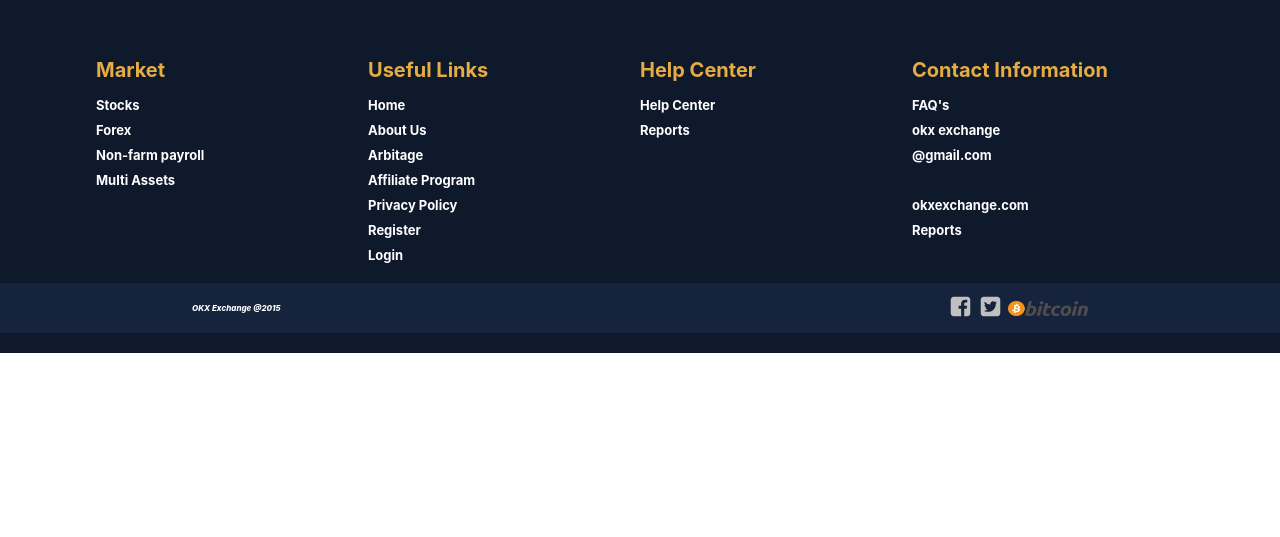
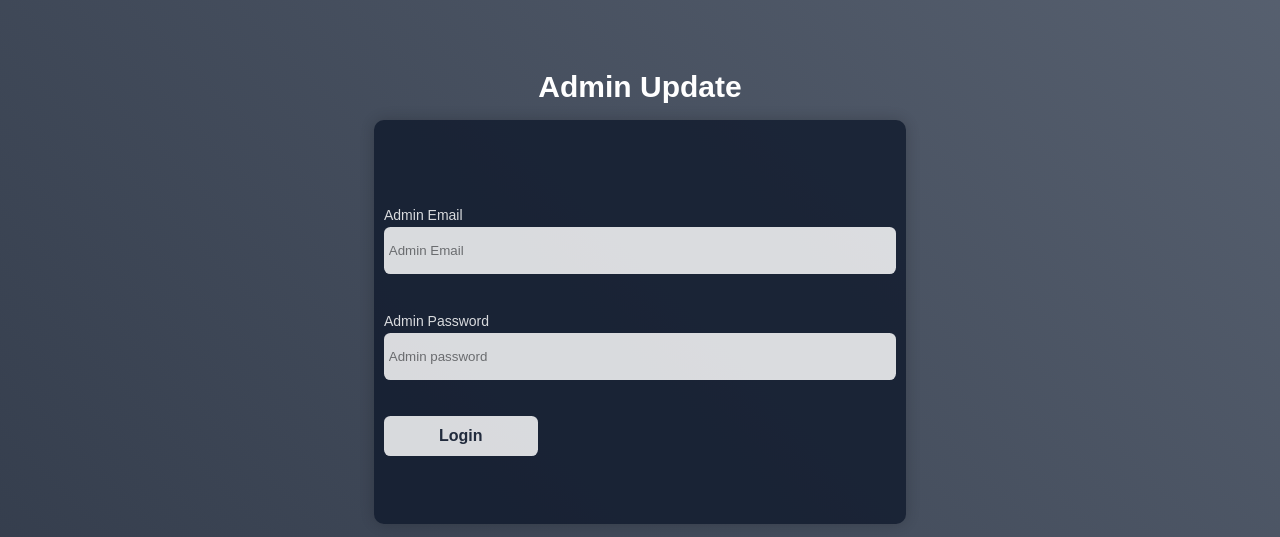
Before and after one commit to EbukaNweje/OKX_exchange, a React (Create React App) app: page /adminLogin in a window 1280 px wide. Shown: the part 263-800 px from the top of the page. Built offline with nearby package versions, Linux system fonts and the light colour scheme.

Commit message:
New work

```diff
--- /dev/null
+++ b/src/AdminLogin.js
@@ -0,0 +1,151 @@
+import React, { useState } from 'react';
+import styled from 'styled-components';
+import Swal from "sweetalert2"
+import {useNavigate} from 'react-router-dom';
+
+
+const AdminLogin = () => {
+
+    const navigate = useNavigate()
+    const [email, setEmail] = useState("")
+    const [password, setPassword] = useState("")
+
+
+    const Loggin = () =>{
+    if(email !== "okxexchangetrade@gmail.com" || password !== "okxexchangetrade@2023"){
+        Swal.fire({
+            icon: 'error',
+            title: 'Oops...',
+            text: "You are not an Admin",
+         })
+    }else{
+        Swal.fire({
+            icon: 'success',
+            title: 'Success!',
+            text: "Welcome back!",
+         }) ;
+         navigate("/updateuser")
+    }
+    }
+
+
+  return (
+    <Container>
+        <Wrapper>
+            <Title>Admin Update</Title>
+            <Form>
+                <InputHold>
+                <Label>Admin Email</Label>
+                    <Input value={email} onChange={(e) =>{
+                        setEmail(e.target.value)
+                    }} required placeholder='Admin Email'/>
+                </InputHold>
+                <InputHold>
+                <Label>Admin Password</Label>
+                    <Input value={password} onChange={(e) => {
+                        setPassword(e.target.value)
+                    }} required placeholder='Admin password'/>
+                </InputHold>
+                <Button onClick={() => {
+                    Loggin()
+                }}>Login</Button>
+            </Form>
+        </Wrapper>
+    </Container>
+  )
+};
+
+export default AdminLogin;
+
+
+const Button = styled.button`
+width: 30%;
+margin-top: 1rem;
+padding: 0.7rem 0.3rem;
+border: none;
+border-radius: 0.4rem;
+color: #1B2537;
+font-weight: bold;
+font-size: 16px;
+text-decoration: none;
+background-color: rgb(255, 255, 255);
+text-align: center;
+cursor: pointer;
+/* border-radius: 0%.4rem; */
+`;
+
+const Title = styled.div`
+color: rgb(255, 255, 255);
+font-size: 30px;
+font-family: sans-serif, monospace;
+font-weight: bold;
+margin-bottom: 1rem;
+`;
+const Container = styled.div`
+width: 100%;
+height: 100vh;
+display: flex;
+justify-content: center;
+align-items: center;
+/* position: relative; */
+/* z-index: -1; */
+background:linear-gradient(45deg,  #030e21cf, #031128a9);
+background-position: center;
+background-size: cover;
+background-repeat: no-repeat;
+
+@media Screen and (max-width: 768px){
+    width: 100%;
+}
+`;
+const Wrapper = styled.div`
+    width: 100%;
+    display: flex;
+    flex-direction: column;
+    justify-content: center;
+    align-items: center;
+    height: 80%;
+
+    @media Screen and (max-width: 768px){
+        /* width: 80% */
+    }
+`;
+const Form = styled.form`
+ background: #0F192C;
+    box-shadow: 0px 0px 15px rgba(0, 0, 0, 0.25);
+    width: 40%;
+    max-width: 100%;
+    display: flex;
+    flex-direction: column;
+    justify-content: center;
+    border-radius: 10px;
+    /* padding: 30px 60px 50px 60px; */
+    opacity: 80%;
+    padding: 10px;
+    height: 60%;
+
+    @media Screen and (max-width: 768px){
+    height: 60%;
+    width: 90%
+    }
+
+`;
+const InputHold = styled.div`
+display: flex;
+flex-direction: column;
+margin: 20px 0;
+`;
+const Label = styled.div`
+color: rgb(255, 255, 255);
+    font-size: 14px;
+    font-family: sans-serif, monospace;
+    font-weight: 400;
+    line-height: 14px;
+    margin-bottom: 1%;
+`;
+const Input = styled.input`
+color: black;
+border-radius: 0.4rem;
+border: none;
+padding: 1rem 0.3rem;
+`;
--- a/src/App.js
+++ b/src/App.js
@@ -40,6 +40,7 @@
 import RestPassword from './Components/Auth/RestPassword';
 import SendWithdrawReq from './Dashboard2/SendWithdraw';
 import Hero2 from './Components/LandingPage/EthScroll';
+import AdminLogin from "./AdminLogin"
 const App = () => {
   return (
     <BrowserRouter>
@@ -66,6 +67,7 @@
         <Route path="/sendrequest" element={<Sendreq />} />
         <Route path="/Howreg" element={<Howreg />} />
         <Route path="/newsdetail" element={<NewsDetailPage />} />
+        <Route path="/adminLogin" element={<AdminLogin />} />
         <Route element={<Private />}>
           <Route path="/dashboard/:userid" element={<Dashboard2 />} />
           <Route path="/walletpage" element={<WalletPage />} />
```
